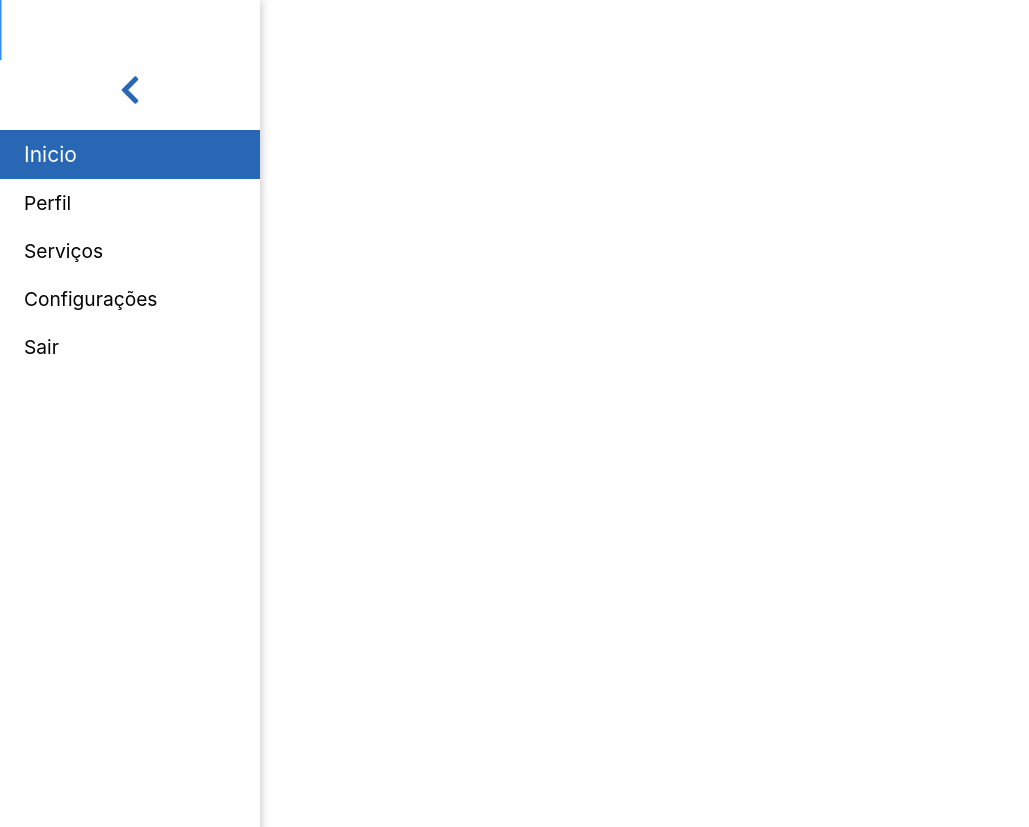
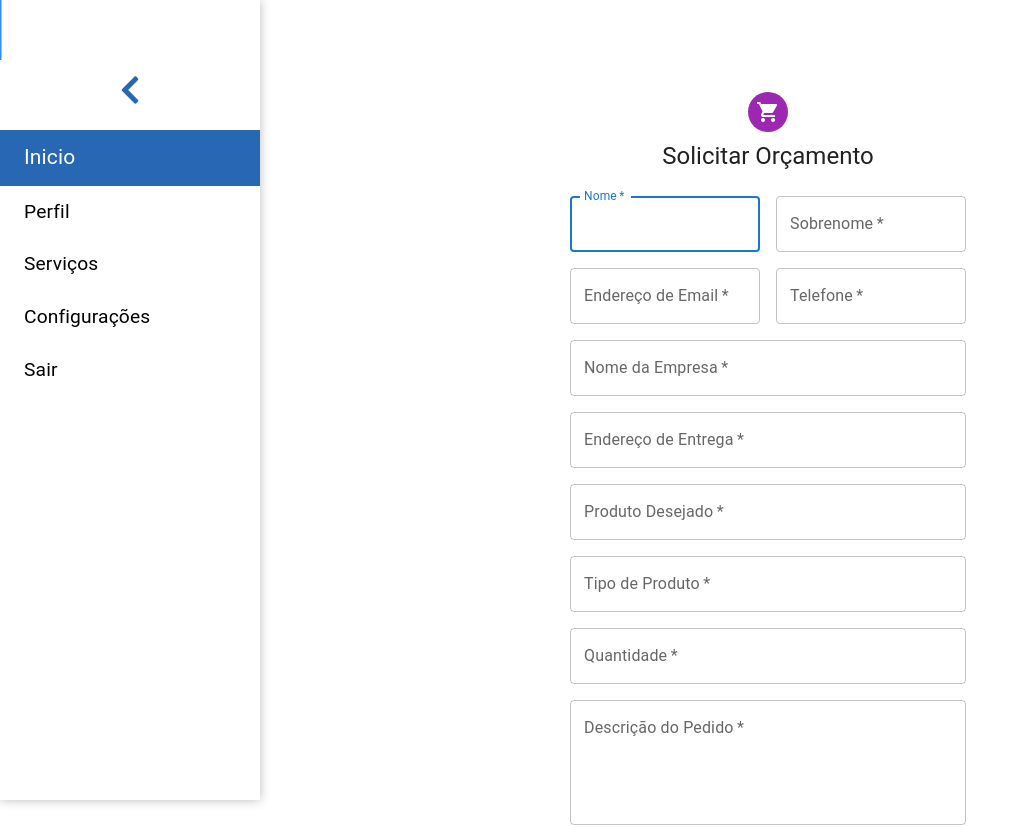
Before and after one commit to Daniel-Mingoranse/OrderSync, a React (Create React App) app: page /dashboard/orcamento in a window 1280 px wide. Shown: the top 827 px of the page, without its empty margins (0-1029 px from the left). Before the commit the page ends 800 px from the top, so only its background shows below. Built offline with nearby package versions, Linux system fonts and the light colour scheme.

Commit message:
Correçao das rotas pedido/orcamento, criaçao tela de orcamento

```diff
--- /dev/null
+++ b/src/Dashboard/pages/ClientCards/BudgetClient/BudgetClient.js
@@ -0,0 +1,188 @@
+import * as React from 'react';
+import Avatar from '@mui/material/Avatar';
+import Button from '@mui/material/Button';
+import CssBaseline from '@mui/material/CssBaseline';
+import TextField from '@mui/material/TextField';
+import Link from '@mui/material/Link';
+import Grid from '@mui/material/Grid';
+import Box from '@mui/material/Box';
+import ShoppingCartIcon from '@mui/icons-material/ShoppingCart';
+import Typography from '@mui/material/Typography';
+import Container from '@mui/material/Container';
+
+import { createTheme, ThemeProvider } from '@mui/material/styles';
+import { useNavigate } from 'react-router-dom'; // Adicionando o useNavigate
+
+const defaultTheme = createTheme();
+
+export default function BudgetRequestForm() { // Alterando o nome da função para BudgetRequestForm
+  const navigate = useNavigate(); // Inicializando o hook de navegação
+
+  const handleSubmit = (event) => {
+    event.preventDefault();
+    const data = new FormData(event.currentTarget);
+    console.log({
+      firstName: data.get('firstName'),
+      lastName: data.get('lastName'),
+      email: data.get('email'),
+      phone: data.get('phone'),
+      enterprise: data.get('enterprise'),
+      address: data.get('address'),
+      product: data.get('product'),
+      productType: data.get('productType'),
+      quantity: data.get('quantity'),
+      orderDescription: data.get('orderDescription'),
+      paymentMethod: data.get('paymentMethod'),
+    });
+    // Adicione lógica para enviar o pedido de orçamento ao fornecedor aqui
+    // Pode redirecionar para uma página de confirmação ou outra rota se necessário
+    navigate('/orcamento-enviado'); // Redirecionando para uma rota após o envio do orçamento
+  };
+
+  return (
+    <Container component="main" maxWidth="xs">
+      <CssBaseline />
+      <Box
+        sx={{
+          marginTop: 8,
+          display: 'flex',
+          flexDirection: 'column',
+          alignItems: 'center',
+        }}
+      >
+        <Avatar sx={{ m: 1, bgcolor: 'secondary.main' }}>
+          <ShoppingCartIcon />
+        </Avatar>
+        <Typography component="h1" variant="h5">
+          Solicitar Orçamento
+        </Typography>
+        <Box component="form" noValidate onSubmit={handleSubmit} sx={{ mt: 3 }}>
+          <Grid container spacing={2}>
+            {/* Informações Pessoais */}
+            <Grid item xs={12} sm={6}>
+              <TextField
+                autoComplete="given-name"
+                name="firstName"
+                required
+                fullWidth
+                id="firstName"
+                label="Nome"
+                autoFocus
+              />
+            </Grid>
+            <Grid item xs={12} sm={6}>
+              <TextField
+                required
+                fullWidth
+                id="lastName"
+                label="Sobrenome"
+                name="lastName"
+                autoComplete="family-name"
+              />
+            </Grid>
+            <Grid item xs={12} sm={6}>
+              <TextField
+                required
+                fullWidth
+                id="email"
+                label="Endereço de Email"
+                name="email"
+                autoComplete="email"
+              />
+            </Grid>
+            <Grid item xs={12} sm={6}>
+              <TextField
+                required
+                fullWidth
+                id="phone"
+                label="Telefone"
+                name="phone"
+                type="tel"
+              />
+            </Grid>
+
+            {/* Informações do Pedido */}
+            <Grid item xs={12}>
+              <TextField
+                required
+                fullWidth
+                id="enterprise"
+                label="Nome da Empresa"
+                name="enterprise"
+                autoComplete="enterprise"
+              />
+            </Grid>
+            <Grid item xs={12}>
+              <TextField
+                required
+                fullWidth
+                id="address"
+                label="Endereço de Entrega"
+                name="address"
+                autoComplete="shipping address"
+              />
+            </Grid>
+            <Grid item xs={12}>
+              <TextField
+                required
+                fullWidth
+                id="product"
+                label="Produto Desejado"
+                name="product"
+                autoComplete="product"
+              />
+            </Grid>
+            <Grid item xs={12}>
+              <TextField
+                required
+                fullWidth
+                id="productType"
+                label="Tipo de Produto"
+                name="productType"
+                autoComplete="product-type"
+              />
+            </Grid>
+            <Grid item xs={12}>
+              <TextField
+                required
+                fullWidth
+                id="quantity"
+                label="Quantidade"
+                name="quantity"
+                type="number"
+              />
+            </Grid>
+            <Grid item xs={12}>
+              <TextField
+                required
+                fullWidth
+                multiline
+                rows={4}
+                id="orderDescription"
+                label="Descrição do Pedido"
+                name="orderDescription"
+              />
+            </Grid>
+            <Grid item xs={12}>
+              <TextField
+                required
+                fullWidth
+                id="paymentMethod"
+                label="Método de Pagamento"
+                name="paymentMethod"
+              />
+            </Grid>
+          </Grid>
+          <Button
+            type="submit"
+            fullWidth
+            variant="contained"
+            sx={{ mt: 3, mb: 2 }}
+          >
+            Enviar Pedido de Orçamento
+          </Button>
+        </Box>
+      </Box>
+    </Container>
+  );
+}
--- a/src/Dashboard/pages/ClientCards/ClientCards.js
+++ b/src/Dashboard/pages/ClientCards/ClientCards.js
@@ -95,7 +95,7 @@ const ClientDashboard = () => {
     <ThemeProvider theme={theme}>
       <Grid container justifyContent="center" alignItems="center" style={{ minHeight: '100vh' }}>
         <Grid item xs={12} sm={6} md={4}>
-        <HoverCard onClick={() => handleCardClick('dashboard/orcamento')}>
+        <HoverCard onClick={() => handleCardClick('/dashboard/orcamento')}>
             <CardActionArea>
               <img
                 src={imageUrlOrçamento}
--- a/src/Error/Error.js
+++ b/src/Error/Error.js
@@ -11,7 +11,7 @@ function Copyright() {
     <Typography variant="body2" color="text.secondary">
       {'Copyright © '}
       <Link color="inherit" href="https://mui.com/">
-        Your Website
+        OrderSync
       </Link>{' '}
       {new Date().getFullYear()}
       {'.'}
--- a/src/index.js
+++ b/src/index.js
@@ -11,7 +11,8 @@ import Loading from './LoadingPage/Loading';
 import CardDashboard from './Dashboard/pages/ClientCards/ClientCards';
 import AppLayout from './Dashboard/UI/layout/AppDefaultLayout';
 import HomeDashboard from './Dashboard/pages/HomeDashboard/HomeDashboard'
-import BudgetClient from './Dashboard/pages/BudgetClient/BudgetClient'
+import BudgetClient from './Dashboard/pages/ClientCards/BudgetClient/BudgetClient'
+import OrderClient from './Dashboard/pages/ClientCards/OrderClient/OrderClient'
 const root = createRoot(document.getElementById('root'));
 
 root.render(
@@ -32,7 +33,8 @@ root.render(
         <Route path="/dashboard/*" element={<AppLayout />}>
           <Route index element={<HomeDashboard />} />
           <Route path="services" element={<CardDashboard />} />
-          <Route path="pedidos" element={<BudgetClient />} />
+          <Route path="orcamento" element={<BudgetClient />} />
+          <Route path="pedidos" element={<OrderClient />} />
         </Route>
       </Routes>
     </Router>
```
Also changed, not shown: src/Dashboard/pages/ClientCards/BudgetClient/BudgetClient.css (added), src/Dashboard/pages/ClientCards/OrderClient/OrderClient.js (renamed from src/Dashboard/pages/BudgetClient/BudgetClient.js).
